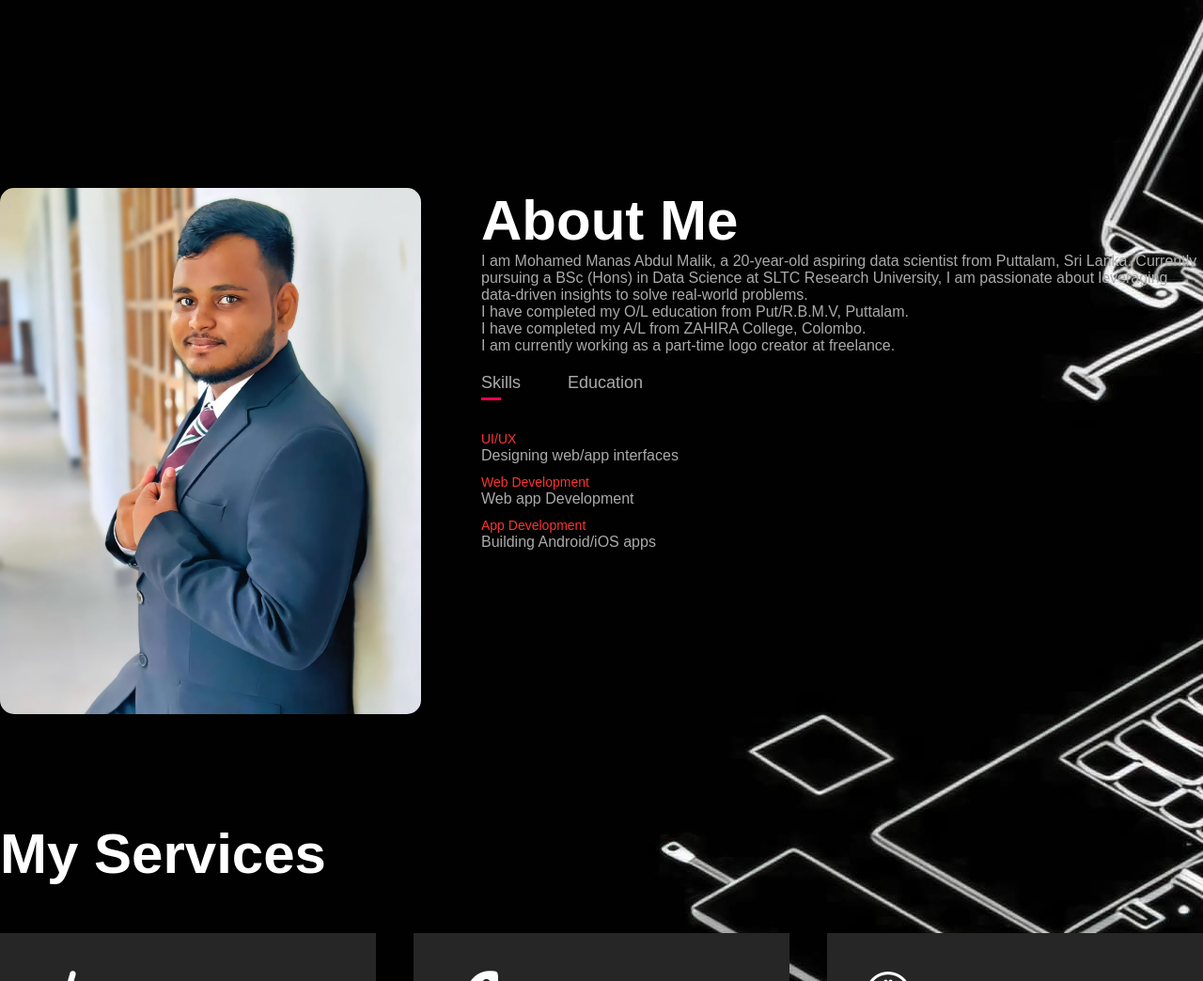
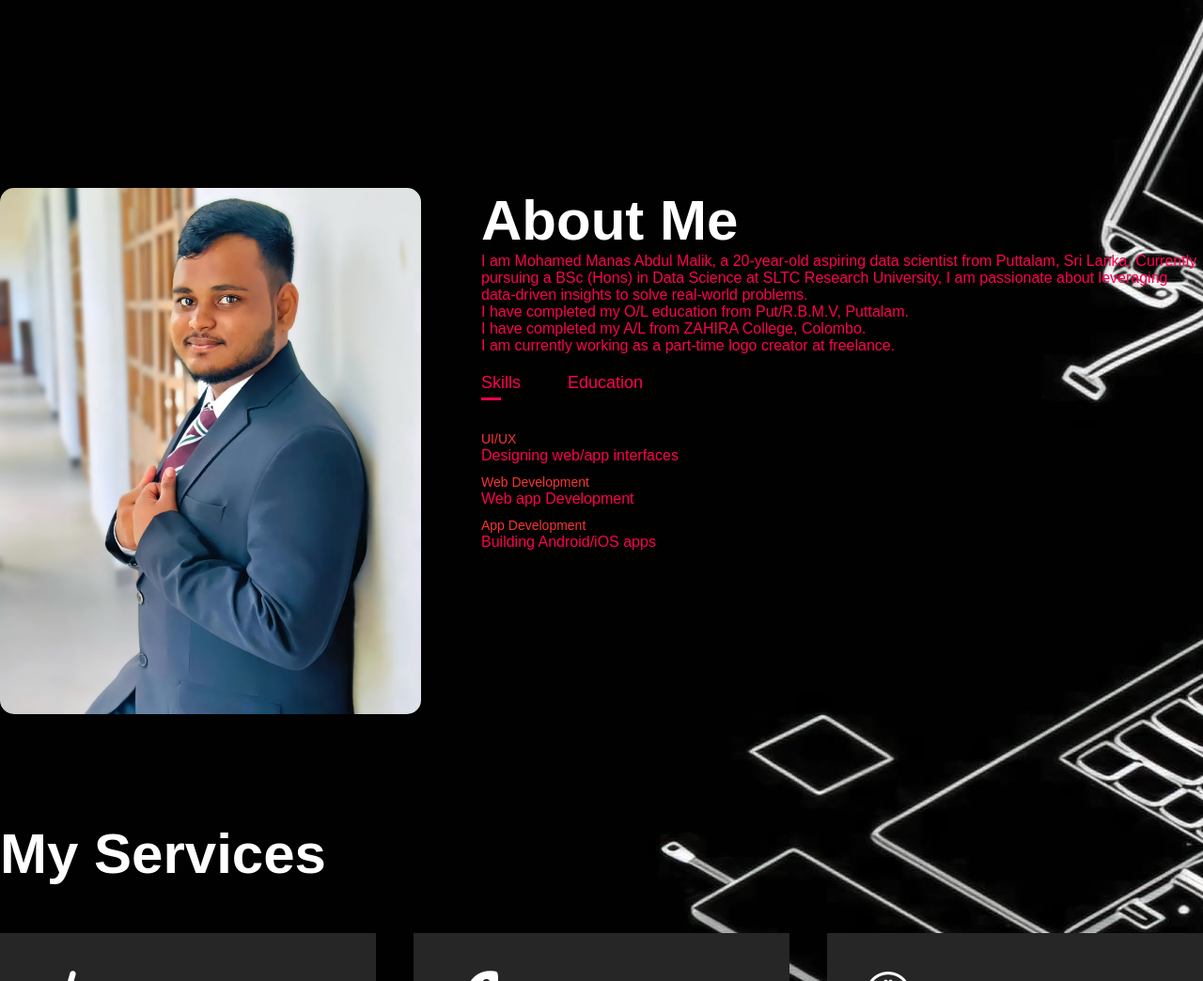
Before and after one commit to Malik-MMA/portfolio1, a plain HTML site: page index.html in a window 1280 px wide. Shown: the part 680-1724 px from the top of the page at 94% size. Drawn offline with Linux system fonts and the light colour scheme.

Commit message:
Update style.css

```diff
--- a/style.css
+++ b/style.css
@@ -71,7 +71,7 @@ nav ul li a:hover::after{
 /* -----------about---------- */
 #about{
     padding: 80px 0;
-    color: #ababab;
+    color: #ff004f;
 }
 .row{
     display: flex;
```
